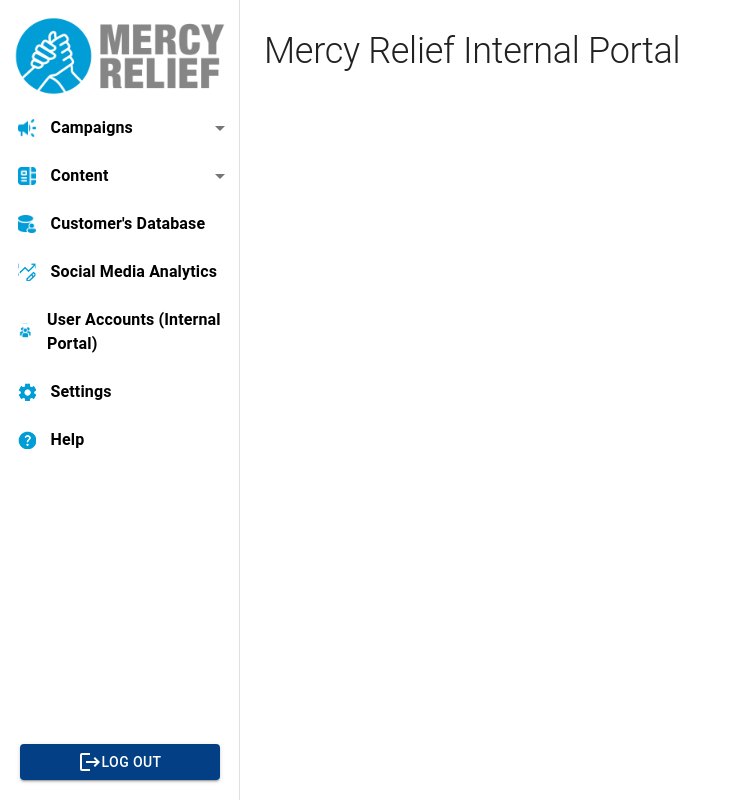
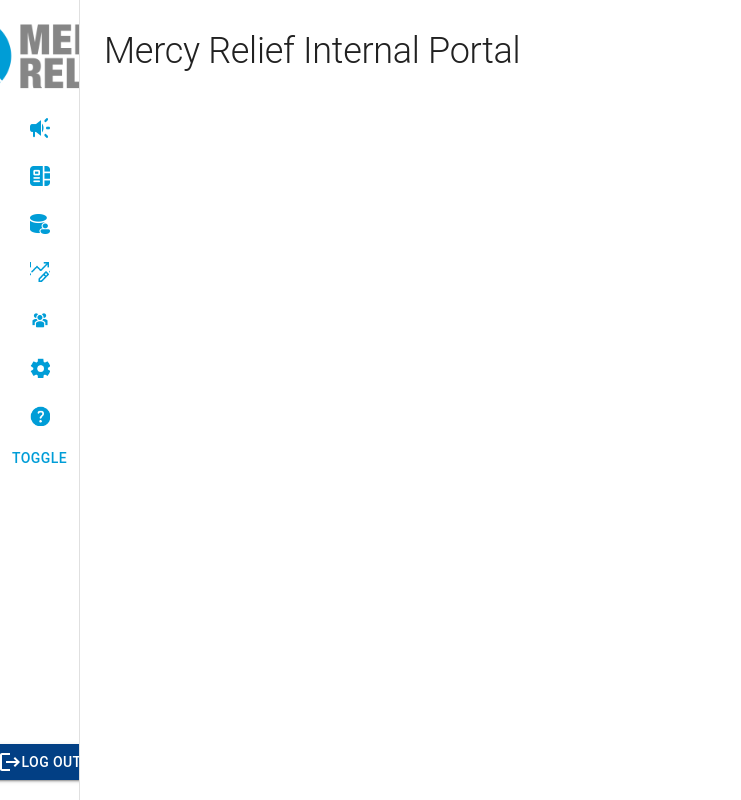
Before and after one commit to dsc-project-mr/mr-fe-internal, a Next.js app: page / in a window 1280 px wide. Shown: the whole page, without its empty margins (0-741 px from the left). Built offline with nearby package versions, Linux system fonts and the light colour scheme.

Commit message:
feat: Add toggle for sidebar

```diff
--- a/components/Sidebar/HeaderTab.tsx
+++ b/components/Sidebar/HeaderTab.tsx
@@ -7,7 +7,6 @@ import {
 } from '@mui/material'
 import { Dispatch, SetStateAction, memo, useState } from 'react'
 import ArrowDropDownIcon from '@mui/icons-material/ArrowDropDown'
-import SubheaderTab from './SubheaderTab'
 import { SidebarData } from 'constants/sidebarData'
 import { useRouter } from 'next/router'
 
@@ -21,10 +20,12 @@ const SELECTED_ICON_COLOR = 'white'
 const UNSELECTED_ICON_COLOR = '#009DD7'
 
 const HeaderTab = ({
+  isSidebarOpen,
   headerData,
   tabSelected,
   setTabSelected,
 }: {
+  isSidebarOpen: boolean
   headerData: SidebarData
   tabSelected: string
   setTabSelected: Dispatch<SetStateAction<string>>
@@ -55,30 +56,31 @@ const HeaderTab = ({
           }}
         >
           <AccordionSummary
-            expandIcon={hasSubheaders && <ArrowDropDownIcon />}
+            expandIcon={isSidebarOpen && hasSubheaders && <ArrowDropDownIcon />}
             aria-controls="panel1bh-content"
             id="panel1bh-header"
             sx={{
               '& .MuiAccordionSummary-content': {
-                alignItems: 'center',
+                justifyContent: isSidebarOpen ? 'normal' : 'center',
               },
               backgroundColor:
                 tabSelected == headerData.title
                   ? SELECTED_TAB_COLOR
                   : UNSELECTED_TAB_COLOR,
+              width: DRAWER_WIDTH,
             }}
           >
             <div
               style={{
-                width: '18px',
-                height: '18px',
+                width: '20px',
+                height: '20px',
+
                 background:
                   tabSelected == headerData.title
                     ? SELECTED_ICON_COLOR
                     : UNSELECTED_ICON_COLOR,
 
-                marginLeft: '10px',
-                marginRight: '15px',
+                margin: '0px 10px',
                 WebkitMask:
                   'url(/images/sidebar/' +
                   headerData.imgSrc +
@@ -90,24 +92,34 @@ const HeaderTab = ({
               }}
             ></div>
 
-            <Typography
-              sx={{
-                color:
+            {isSidebarOpen && (
+              <Typography
+                fontWeight={700}
+                fontSize={14}
+                color={
                   tabSelected == headerData.title
                     ? SELECTED_FONT_COLOR
-                    : UNSELECTED_FONT_COLOR,
-                fontWeight: 700,
-              }}
-            >
-              {headerData.title}
-            </Typography>
+                    : UNSELECTED_FONT_COLOR
+                }
+                whiteSpace="normal"
+
+                // sx={{
+                //   color:
+                //     tabSelected == headerData.title
+                //       ? SELECTED_FONT_COLOR
+                //       : UNSELECTED_FONT_COLOR,
+                // }}
+              >
+                {headerData.title}
+              </Typography>
+            )}
           </AccordionSummary>
           <AccordionDetails
-            sx={{
-              paddingLeft: '0px',
-            }}
+          // sx={{
+          //   paddingLeft: '0px',
+          // }}
           >
-            {headerData.subheaders.map((subheaderData, index) => {
+            {/* {headerData.subheaders.map((subheaderData, index) => {
               return (
                 <SubheaderTab
                   key={index}
@@ -117,7 +129,7 @@ const HeaderTab = ({
                   parentRoute={headerData.route}
                 />
               )
-            })}
+            })} */}
           </AccordionDetails>
         </Accordion>
       </ListItem>
--- a/components/Sidebar/index.tsx
+++ b/components/Sidebar/index.tsx
@@ -1,19 +1,144 @@
-import { Box, Button, Drawer, List, ListItem } from '@mui/material'
+import {
+  Box,
+  Button,
+  CSSObject,
+  Drawer,
+  List,
+  ListItem,
+  styled,
+  Theme,
+  useTheme,
+} from '@mui/material'
 import { useState } from 'react'
 import HeaderTab from './HeaderTab'
 import { sidebarData } from 'constants/sidebarData'
 import LogoutIcon from '@mui/icons-material/Logout'
+import mr_logo from 'public/images/sidebar/mercy_relief_logo.png'
 import { MR_DARK_BLUE } from 'styles/theme'
-import mr_logo from 'public/images/sidebar/mercy_relief_logo.png'
 
 export const DRAWER_WIDTH = 240
 
+const openedMixin = (theme: Theme): CSSObject => ({
+  width: DRAWER_WIDTH,
+  transition: theme.transitions.create('width', {
+    easing: theme.transitions.easing.sharp,
+    duration: theme.transitions.duration.enteringScreen,
+  }),
+  overflowX: 'hidden',
+})
+
+const closedMixin = (theme: Theme): CSSObject => ({
+  transition: theme.transitions.create('width', {
+    easing: theme.transitions.easing.sharp,
+    duration: theme.transitions.duration.leavingScreen,
+  }),
+  overflowX: 'hidden',
+  width: '80px',
+})
+
+const StyledDrawer = styled(Drawer, {
+  shouldForwardProp: (prop) => prop !== 'open',
+})(({ theme, open }) => ({
+  width: DRAWER_WIDTH,
+  flexShrink: 0,
+  whiteSpace: 'nowrap',
+  boxSizing: 'border-box',
+  ...(open && {
+    ...openedMixin(theme),
+    '& .MuiDrawer-paper': openedMixin(theme),
+  }),
+  ...(!open && {
+    ...closedMixin(theme),
+    '& .MuiDrawer-paper': closedMixin(theme),
+  }),
+}))
+
 const Sidebar = () => {
+  const theme = useTheme()
+
   const [tabSelected, setTabSelected] = useState<string>('')
+
+  const [open, setOpen] = useState(false)
+  const [newOpen, setNewOpen] = useState(false)
+
+  const handleDrawerOpen = () => {
+    setOpen(true)
+  }
+
+  const handleDrawerClose = () => {
+    setOpen(false)
+  }
 
   return (
     <>
-      <Drawer
+      <StyledDrawer
+        anchor="left"
+        open={open}
+        variant="permanent"
+        sx={{
+          // width: DRAWER_WIDTH,
+
+          // flexShrink: 0,
+          // '& .MuiDrawer-paper': {
+          //   width: DRAWER_WIDTH,
+          //   boxSizing: 'border-box',
+          // },
+
+          // This is to make sure the Log Out button remains at the bottom.
+
+          '& .MuiPaper-root.MuiDrawer-paper': {
+            justifyContent: 'space-between',
+            alignItems: 'center',
+          },
+        }}
+      >
+        <List
+          sx={{
+            display: 'flex',
+            flexDirection: 'column',
+            justifyContent: 'center',
+          }}
+        >
+          <ListItem
+            sx={{
+              display: 'flex',
+              justifyContent: 'center',
+              padding: '8px 0px',
+            }}
+          >
+            <Box
+              component="img"
+              src={mr_logo.src}
+              sx={{
+                height: 80,
+              }}
+            />
+          </ListItem>
+
+          {sidebarData.map((headerData, index) => (
+            <HeaderTab
+              key={index}
+              isSidebarOpen={open}
+              headerData={headerData}
+              tabSelected={tabSelected}
+              setTabSelected={setTabSelected}
+            />
+          ))}
+          <Button onClick={() => setOpen(!open)}>Toggle</Button>
+        </List>
+        <Button
+          variant="contained"
+          sx={{
+            width: '200px',
+            backgroundColor: MR_DARK_BLUE,
+            marginBottom: '20px',
+          }}
+        >
+          <LogoutIcon />
+          LOG OUT
+        </Button>
+      </StyledDrawer>
+      {/* <Drawer
         anchor="left"
         open={true}
         variant="persistent"
@@ -26,9 +151,8 @@ const Sidebar = () => {
             boxSizing: 'border-box',
           },
 
-          /*
-            This is to make sure the Log Out button remains at the bottom.
-          */
+          // This is to make sure the Log Out button remains at the bottom.
+
           '& .MuiPaper-root.MuiDrawer-paper': {
             justifyContent: 'space-between',
             alignItems: 'center',
@@ -71,7 +195,7 @@ const Sidebar = () => {
           <LogoutIcon />
           LOG OUT
         </Button>
-      </Drawer>
+      </Drawer> */}
     </>
   )
 }
```
Also changed, not shown: public/images/sidebar/social_media_analytics_icon.png.
